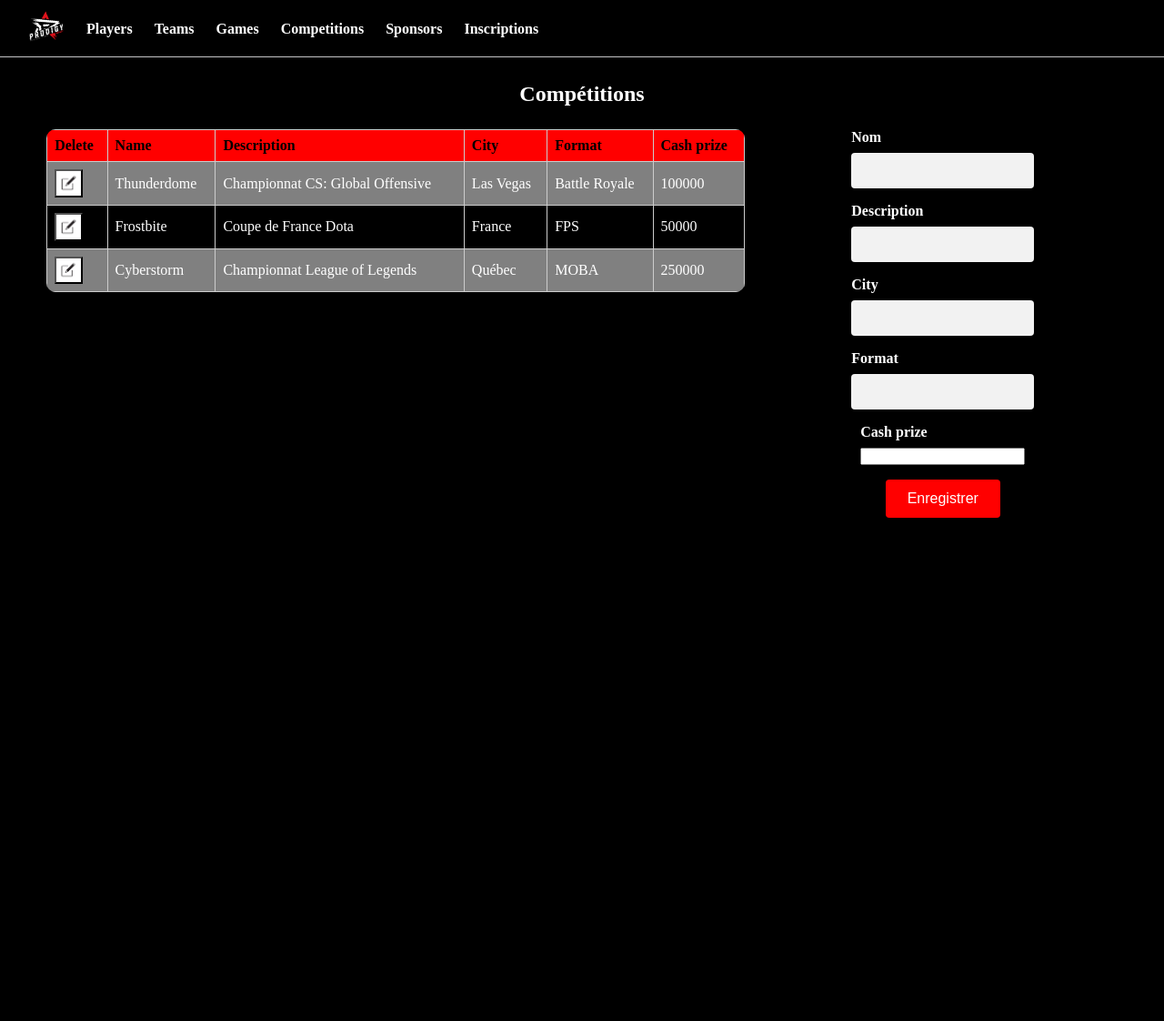
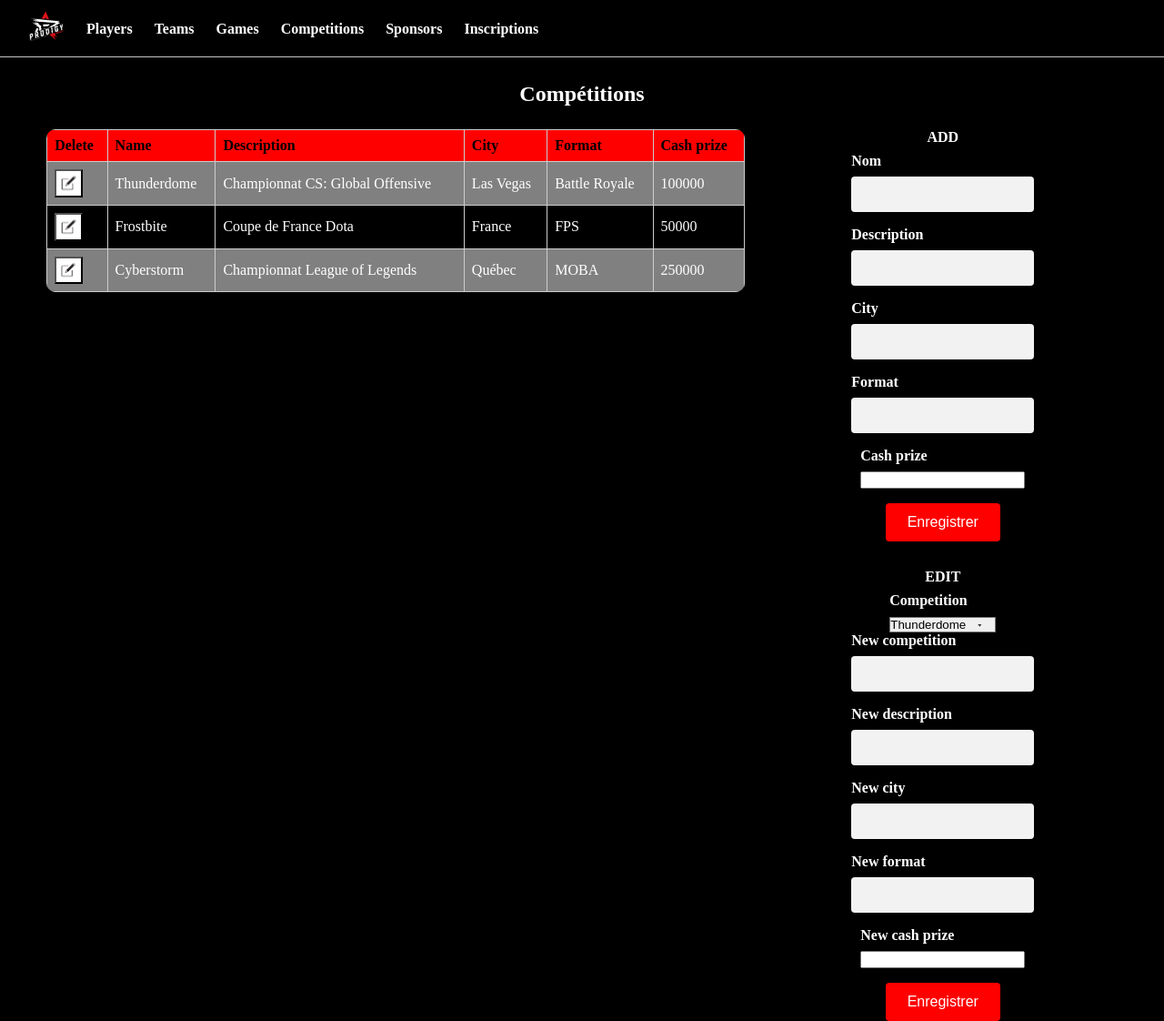
Before and after one commit to Maalxi/brief_7_esport, a PHP site: page /assets/php/Competitions/pageCompetitions.php in a window 1280 px wide. Shown: the whole page at 91% size. Before the commit the page ends 569 px from the top, so only its background shows below. Run offline with PHP 8.4, Linux system fonts and the light colour scheme; data comes from the database, SQL or seed files in the repository.

Commit message:
sauvegarde

```diff
--- a/assets/css/form.css
+++ b/assets/css/form.css
@@ -48,3 +48,7 @@ form {
   form input[type="submit"]:hover {
     background-color: #006600;
   }
+
+  .titre {
+    margin-top: 8%;
+  }
--- a/assets/php/Competitions/ManagerCompetitions.php
+++ b/assets/php/Competitions/ManagerCompetitions.php
@@ -84,6 +84,16 @@ class ManagerCompetitions extends DBManager {
     header('Location:pageCompetitions.php');
     return true;
 }
+
+public function edit ($competition){
+    $request = 'UPDATE competition SET name = ?, description = ?,city = ?,format = ?,cash_prize = ? WHERE id = ?';
+    $query = $this->getConnexion()->prepare($request);
+    $query->execute([
+      $competition->getName(), $competition->getDescription(), $competition->getCity(), $competition->getFormat(), $competition->getCash_prize(), $competition->getId()
+    ]);
+    header('Location: pageCompetitions.php');
+    exit();
+  }
 }
 
 ?>
--- a/assets/php/Competitions/formCompetitions.php
+++ b/assets/php/Competitions/formCompetitions.php
@@ -1,23 +1,70 @@
 <form action='./pageCompetitions.php' method="POST">
-    <div class="input-container" >
+    <div>
+        <label for="ADD">ADD</label>
+    </div>
+    <div class="input-container">
         <label for="name">Nom</label>
         <input type="text" name="name" id="name">
     </div>
-    <div class="input-container" >
+    <div class="input-container">
         <label for="description">Description</label>
         <input type="text" name="description" id="description">
     </div>
-    <div class="input-container" >
+    <div class="input-container">
         <label for="city">City</label>
         <input type="text" name="city" id="city">
     </div>
-    <div class="input-container" >
+    <div class="input-container">
         <label for="format">Format</label>
         <input type="text" name="format" id="format">
     </div>
-    <div class="input-container" >
+    <div class="input-container">
         <label for="cash_prize">Cash prize</label>
         <input type="number" name="cash_prize" id="cash_prize">
     </div>
     <input type="submit" value="Enregistrer">
 </form>
+
+<form action='./pageCompetitions.php' method="POST">
+    <div class="titre">
+        <label for="EDIT">EDIT</label>
+    </div>
+
+    <div class="input-container">
+        <label for="new_id">Competition</label>
+        <select name="new_id" id="new_id">
+            <?php
+            foreach ($allCompetitions as $competition) {
+                echo ('<option value="' . $competition->getId() . '">' . $competition->getName() . '</option>');
+            }
+            ?>
+        </select>
+    </div>
+
+    <div class="input-container">
+        <label for="new_name">New competition</label>
+        <input type="text" name="new_name" id="new_name">
+    </div>
+
+    <div class="input-container">
+        <label for="new_desc">New description</label>
+        <input type="text" name="new_desc" id="new_desc">
+    </div>
+
+    <div class="input-container">
+        <label for="new_city">New city</label>
+        <input type="text" name="new_city" id="new_city">
+    </div>
+
+    <div class="input-container">
+        <label for="new_format">New format</label>
+        <input type="text" name="new_format" id="new_format">
+    </div>
+
+    <div class="input-container">
+        <label for="new_cash_prize">New cash prize</label>
+        <input type="number" name="new_cash_prize" id="new_cash_prize">
+    </div>
+
+    <input type="submit" value="Enregistrer">
+</form>
--- a/assets/php/Competitions/pageCompetitions.php
+++ b/assets/php/Competitions/pageCompetitions.php
@@ -13,6 +13,18 @@ if (!empty($_POST['name']) && isset($_POST['description']) && isset($_POST['city
 
   $managerCompetition->create($newCompetition);
 
+}
+
+if (!empty($_POST['new_id']) && isset($_POST['new_name']) && isset($_POST['new_desc']) && isset($_POST['new_city']) && isset($_POST['new_format']) && isset($_POST['new_cash_prize'])){
+  $upCompetition = new Competition();
+  $upCompetition->setId($_POST['new_id']);
+  $upCompetition->setName($_POST['new_name']);
+  $upCompetition->setDescription($_POST['new_desc']);
+  $upCompetition->setCity($_POST['new_city']);
+  $upCompetition->setFormat($_POST['new_format']);
+  $upCompetition->setCash_prize($_POST['new_cash_prize']);
+
+  $managerCompetition->edit($upCompetition);
 }
 ?>
 
--- a/assets/php/Sponsors/listSponsors.php
+++ b/assets/php/Sponsors/listSponsors.php
@@ -1,7 +1,6 @@
 <table>
     <tr>
         <th>Delete</th>
-        <th>Edit</th>
         <th>Sponsor</th>
         <th>Team Name</th>
     </tr>
@@ -11,12 +10,8 @@
         $removeUrl = 'delete=' . $sponsor->getId();
         $removeLink = '<a href="./pageSponsors.php?' . $removeUrl . '">Supprimer</a>';
 
-        $editUrl = './pageSponsors.php?edit=' . $sponsor->getId();
-        $editLink = '<a href="' . $editUrl . '">' . 'editer' . '</a>';
-
         echo ('<tr>');
         echo ('<td class="button-delete">' . $removeLink . '</td>');
-        echo ('<td class="button-delete">' . $editLink . '</td>');
         echo ('<td>' . $sponsor->getName() . '</td>');
         echo ('<td>' . $sponsor->getTeamName() . '</td>');
         echo ('</tr>');
```
Also changed, not shown: assets/php/Games/formGames.php (+37 -3 lines), assets/php/Sponsors/ManagerSponsors.php (+10 -0 lines), assets/php/Sponsors/formSponsors.php (+39 -5 lines), assets/php/Sponsors/pageSponsors.php (+15 -3 lines).
